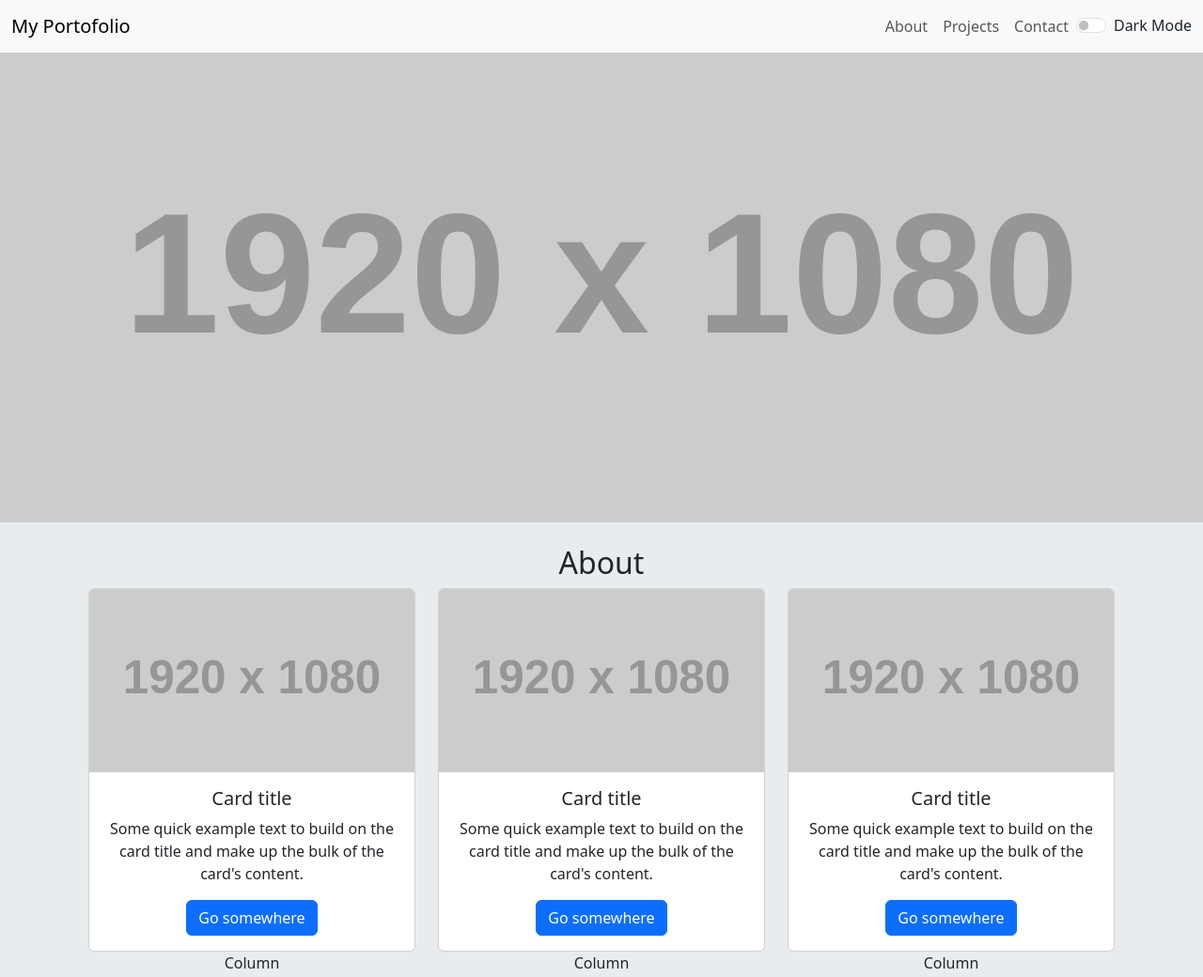
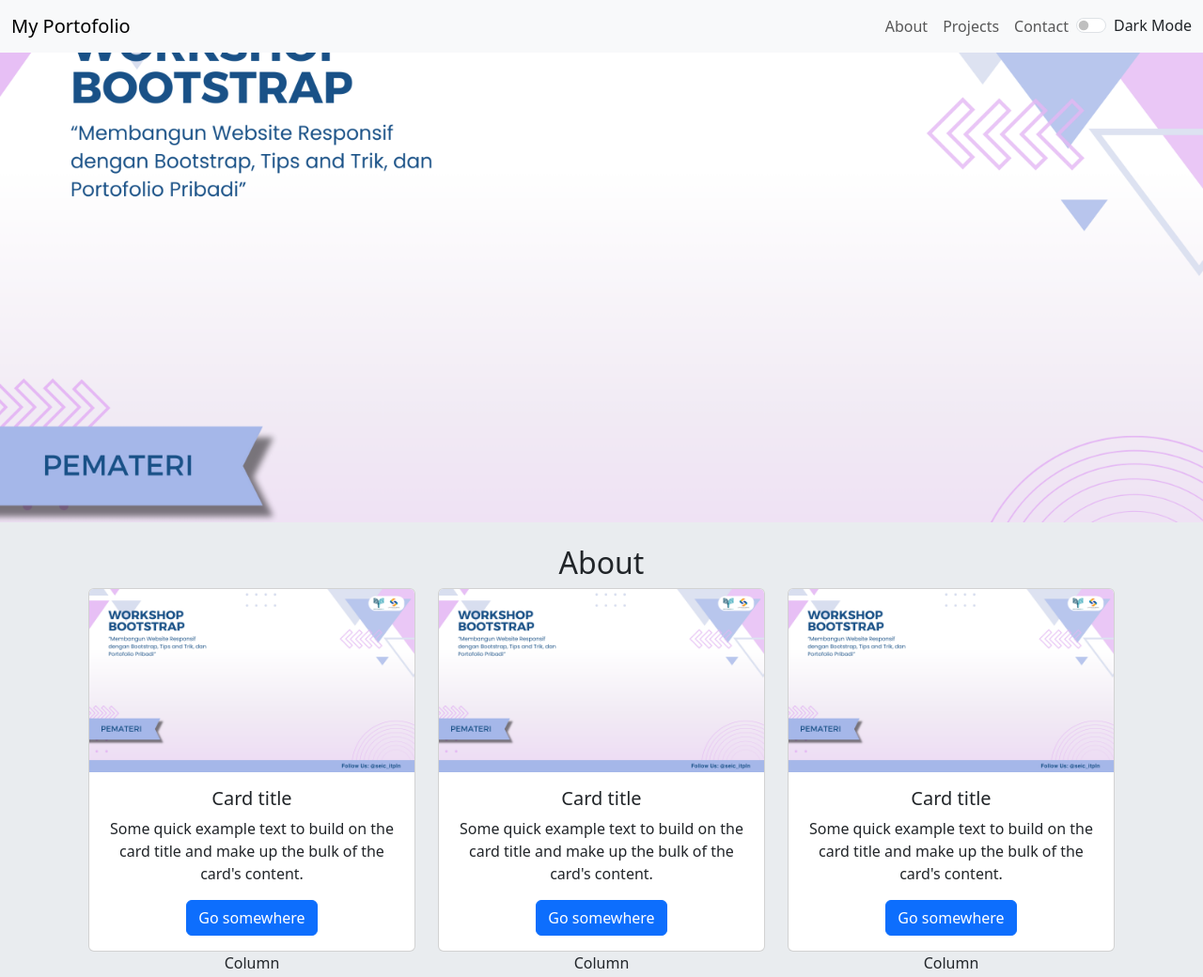
Before and after one commit to pace11/belajar-bootstrap, a plain HTML site: page index.html in a window 1280 px wide. Shown: the top 1040 px of the page at 94% size. Drawn offline with nearby package versions, Linux system fonts and the light colour scheme; placeholder pictures from the web are drawn by us.

Commit message:
update gambar

```diff
--- a/index.html
+++ b/index.html
@@ -7,7 +7,7 @@
     <link href="https://cdn.jsdelivr.net/npm/bootstrap@5.3.3/dist/css/bootstrap.min.css" rel="stylesheet" integrity="sha384-QWTKZyjpPEjISv5WaRU9OFeRpok6YctnYmDr5pNlyT2bRjXh0JMhjY6hW+ALEwIH" crossorigin="anonymous">
     <style>
         .parallax {
-            background-image: url('https://via.placeholder.com/1920x1080');
+            background-image: url('./assets/poster.png');
             min-height: 500px;
             background-attachment: fixed;
             background-position: center;
@@ -56,7 +56,7 @@
                 <div class="row">
                   <div class="col-lg-4">
                     <div class="card">
-                        <img src="https://via.placeholder.com/1920x1080" class="card-img-top" alt="aknfkalfna">
+                        <img src="./assets/poster.png" class="card-img-top" alt="aknfkalfna">
                         <div class="card-body">
                           <h5 class="card-title">Card title</h5>
                           <p class="card-text">Some quick example text to build on the card title and make up the bulk of the card's content.</p>
@@ -66,7 +66,7 @@
                   </div>
                   <div class="col-lg-4">
                     <div class="card">
-                        <img src="https://via.placeholder.com/1920x1080" class="card-img-top" alt="aknfkalfna">
+                        <img src="./assets/poster.png" class="card-img-top" alt="aknfkalfna">
                         <div class="card-body">
                           <h5 class="card-title">Card title</h5>
                           <p class="card-text">Some quick example text to build on the card title and make up the bulk of the card's content.</p>
@@ -76,7 +76,7 @@
                   </div>
                   <div class="col-lg-4">
                     <div class="card">
-                        <img src="https://via.placeholder.com/1920x1080" class="card-img-top" alt="aknfkalfna">
+                        <img src="./assets/poster.png" class="card-img-top" alt="aknfkalfna">
                         <div class="card-body">
                           <h5 class="card-title">Card title</h5>
                           <p class="card-text">Some quick example text to build on the card title and make up the bulk of the card's content.</p>
```
Also changed, not shown: assets/poster.png (added), 1 other file.
